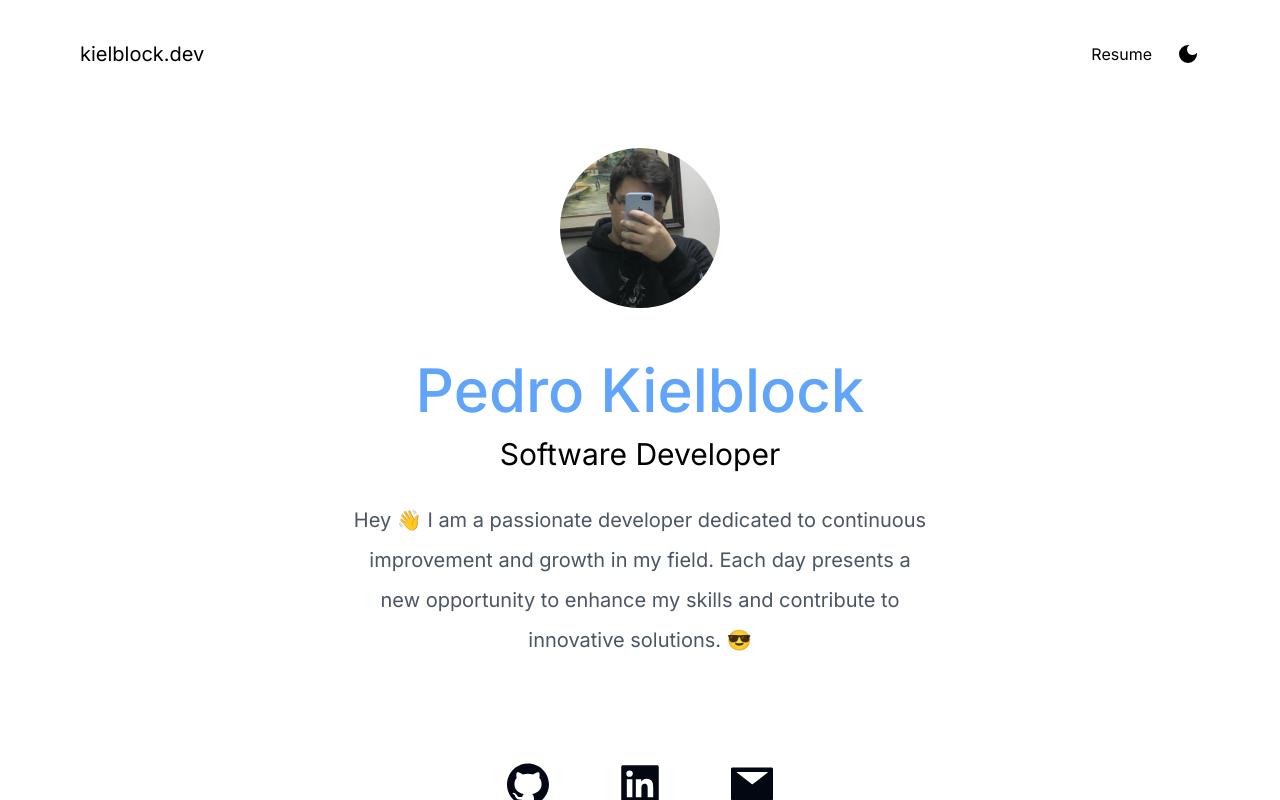
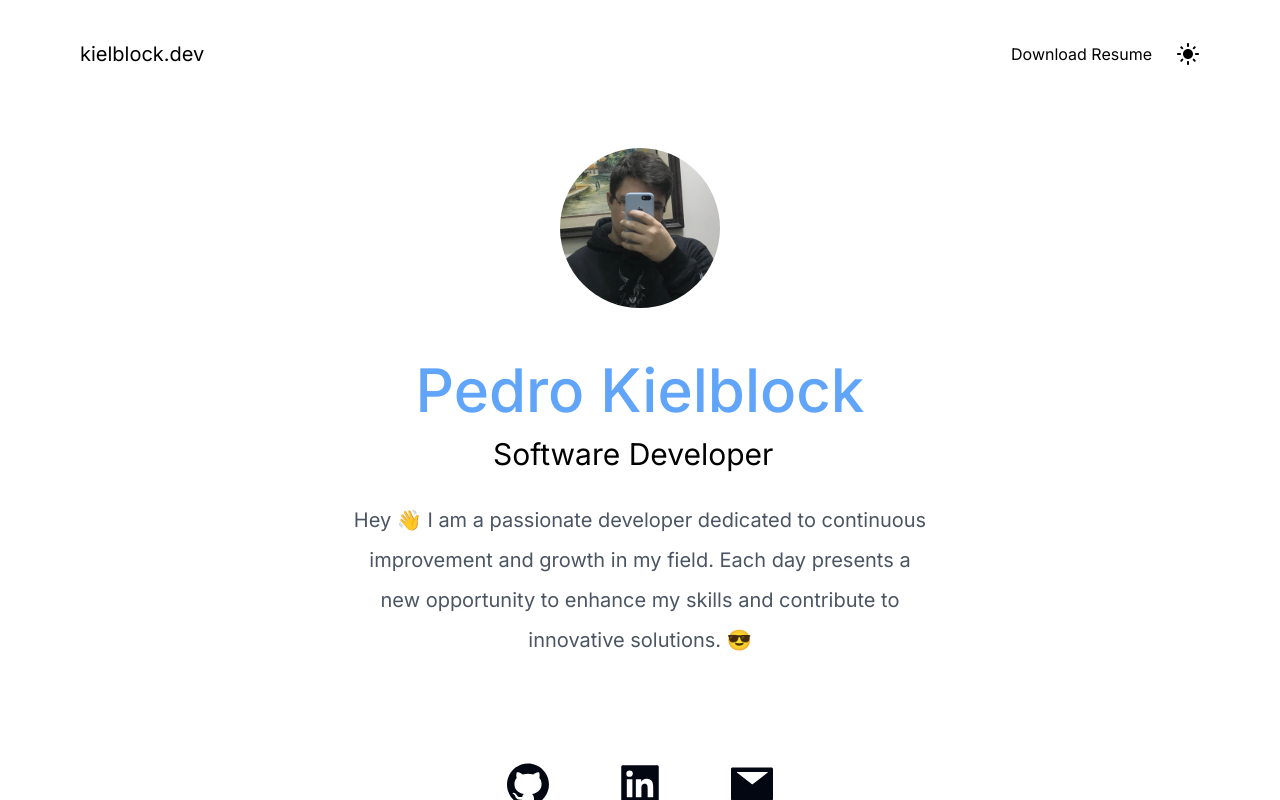
Before and after one commit to pkielblock/kielblock-dev, a Next.js app: page / in a window 1280 px wide. Both pictures are taken after a click on the icon 1188 px from the left and 54 px from the top of the page. Shown: the top 800 px of the page. Built offline with nearby package versions, Linux system fonts and the light colour scheme.

Commit message:
feat: version v2.4 - Added light mode icon, changed resume on navbar and added typewriting effect

```diff
--- a/package.json
+++ b/package.json
@@ -14,7 +14,8 @@
     "next": "14.0.4",
     "react": "^18",
     "react-dom": "^18",
-    "react-icons": "^5.0.1"
+    "react-icons": "^5.0.1",
+    "react-simple-typewriter": "^5.0.1"
   },
   "devDependencies": {
     "autoprefixer": "^10.0.1",
--- a/src/app/page.js
+++ b/src/app/page.js
@@ -8,9 +8,12 @@ import { FaJava } from "react-icons/fa";
 import { BiLogoSpringBoot } from "react-icons/bi";
 import { useState } from 'react';
 import { MdDarkMode } from "react-icons/md";
+import { MdLightMode } from "react-icons/md";
+import { Typewriter } from 'react-simple-typewriter';
 
 export default function Home() {
   const [darkMode, setDarkMode] = useState(true);
+
   return (
     <div className={darkMode ? 'dark' : ''}>
       <main id='home' className='bg-white px-10 md:px-20 lg-px-40 dark:bg-gray-950'>
@@ -21,10 +24,15 @@ export default function Home() {
             </h1>
             <ul className='flex items-center'>
               <li>
-                  <a href='https://drive.google.com/uc?export=download&id=1_dbdBVcPezmVT1ccUFJHedXzFzxMqGmu' download="pedro_resume.pdf" class="hover:underline me-4 md:me-6 dark:text-white">Resume</a>
+                  <a href='https://drive.google.com/uc?export=download&id=1_dbdBVcPezmVT1ccUFJHedXzFzxMqGmu' download="pedro_resume.pdf" class="hover:underline rounded-sm me-4 md:me-6 dark:text-white">Download Resume</a>
               </li>
               <li >
-                <MdDarkMode onClick={() => setDarkMode(!darkMode)} className='hover:scale-110 transition duration-250 cursor-pointer text-2xl dark:text-white'/>
+                {
+                  darkMode ?
+                  <MdDarkMode onClick={() => setDarkMode(!darkMode)} className='hover:scale-110 transition duration-250 cursor-pointer text-2xl dark:text-white'/>
+                  :
+                  <MdLightMode onClick={() => setDarkMode(!darkMode)} className='hover:scale-110 transition duration-250 cursor-pointer text-2xl'/>
+                }
               </li>
             </ul>
           </nav>
@@ -36,7 +44,13 @@ export default function Home() {
               Pedro Kielblock
             </h2>
             <h3 className='text-2xl py-2 md:text-3xl dark:text-white'>
-              Software Developer
+
+              <Typewriter
+                words={['Software Developer']}
+                cursor
+                cursorStyle='_'
+                typeSpeed={100}
+              />
             </h3>
             <p className='text-md py-5 leading-8 text-gray-600 md:text-xl max-w-xl mx-auto md:leading-10  dark:text-gray-300'>
               Hey 👋 I am a passionate developer dedicated to continuous improvement and growth in my field.
```
Also changed, not shown: 1 other file (tests, documents, lock files or other folders).
